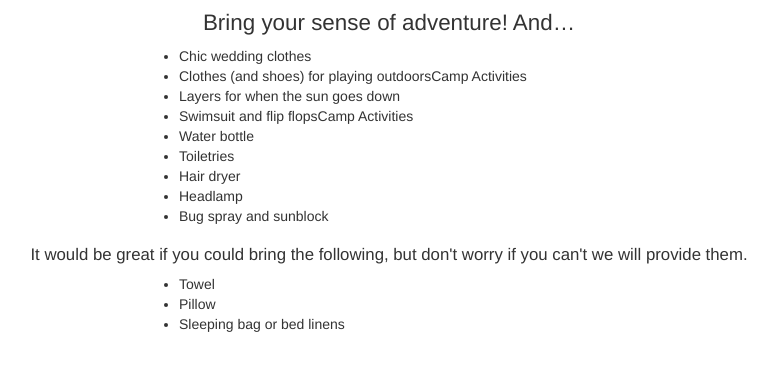
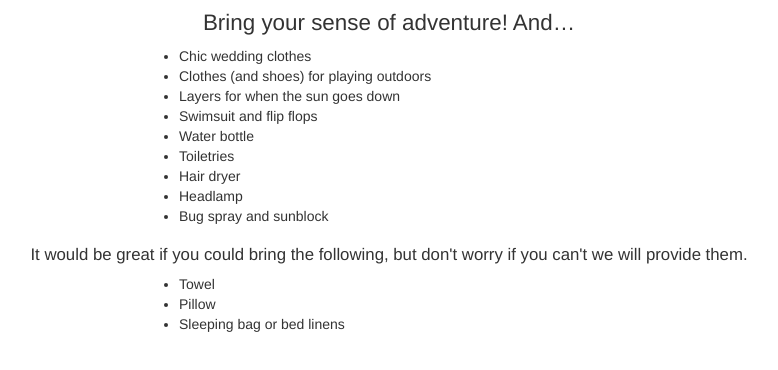
Before and after one commit to fossaone/wedding, a Django app: page /bring/ in a window 1280 px wide. Shown: the part 50-420 px from the top of the page, without its empty margins (251-1029 px from the left). Run offline with Django 3.2, Linux system fonts and the light colour scheme; some libraries are stand-ins or nearby versions.

Commit message:
cleaned up registry and bring

```diff
--- a/templates/AmyAndNick/bring.html
+++ b/templates/AmyAndNick/bring.html
@@ -11,9 +11,9 @@
 			<div id="inner">
 				<ul  align="left">
 					<li>Chic wedding clothes</li>
-					<li>Clothes (and shoes) for playing outdoors<a href="{% url 'activities' %}">Camp Activities</a></li>
+					<li>Clothes (and shoes) for playing outdoors</li>
 					<li>Layers for when the sun goes down</li>
-					<li>Swimsuit and flip flops<a href="{% url 'activities' %}">Camp Activities</a></li>
+					<li>Swimsuit and flip flops</li>
 					<li>Water bottle</li>
 					<li>Toiletries</li>
 					<li>Hair dryer</li>
--- a/templates/AmyAndNick/registry.html
+++ b/templates/AmyAndNick/registry.html
@@ -6,7 +6,7 @@
 
 {% block body_block %}
 
-	<h1>Your company is more than gift enough, ...</h1>
+	<h1>We are registered at the following websites,</h1>
 				<div class="inner">
 						<ul class="list_outer">
 							<li><a href="http://www.honeyfund.com/wedding/amyandnick2015" target="_blank"><img src="{% static "images/Honeyfund.png" %}" height="50" width="150"></a></li>
```
